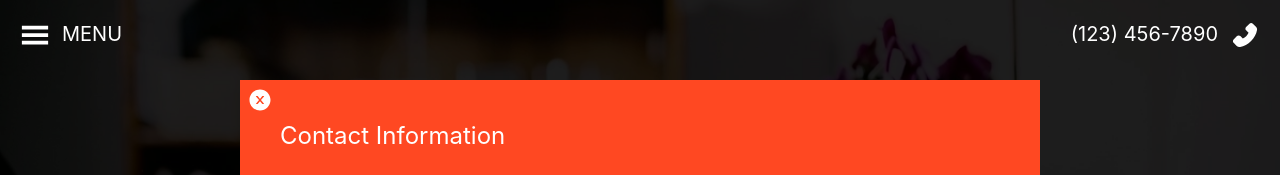
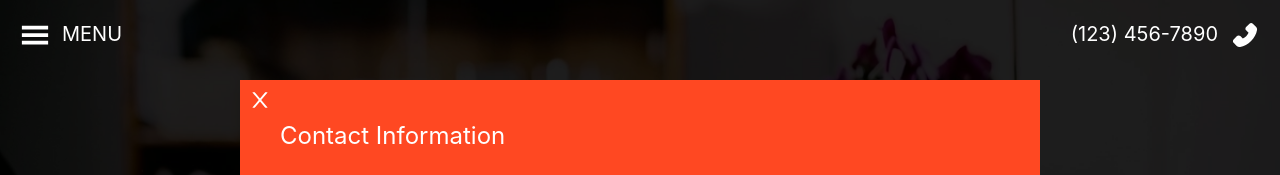
Before and after one commit to EPK3/helptech2point0, a React (Create React App) app: page / in a window 1280 px wide. Both pictures are taken after a click on the element "Contact Now!". Shown: the top 175 px of the page. Built offline with nearby package versions, Linux system fonts and the light colour scheme.

Commit message:
close icon change

```diff
--- a/src/Components/Contact.jsx
+++ b/src/Components/Contact.jsx
@@ -1,5 +1,5 @@
 import React, { useRef } from 'react';
-import { AiFillPhone, AiFillMail, AiOutlineFacebook, AiOutlineInstagram, AiOutlineYoutube, AiOutlineSkype, AiFillCloseCircle } from 'react-icons/ai';
+import { AiFillPhone, AiFillMail, AiOutlineFacebook, AiOutlineInstagram, AiOutlineYoutube, AiOutlineSkype, AiOutlineClose } from 'react-icons/ai';
 import { useStateContext } from '../Context/StateContext';
 
 const Contact = () => {
@@ -11,7 +11,7 @@ const Contact = () => {
         <div className='flex my-20 z-0 mx-auto'>
             <div className='flex flex-col xl:flex-row flex-wrap justify-center m-auto'>
                 <div className='bg-orange w-[350px] md:w-[400px] lg:w-[800px] xl:w-[400px] p-10 mx-1 xl:mx-0'>
-                    <AiFillCloseCircle className='absolute text-white text-2xl -m-8 cursor-pointer' onClick={() => setShowContact(false)}/>
+                    <AiOutlineClose className='absolute text-white text-2xl -m-8 cursor-pointer' onClick={() => setShowContact(false)}/>
                     <h1 className='text-white text-2xl mb-5'>Contact Information</h1>
                     <h2 className='text-white mb-5'>Our IT Professionals can set up your new computer, phone or tablet, and diagnose and repair any problems that arise. Now serving all of Bucks and Montgomery County.</h2>
                     <div className='inline-flex text-white align-middle mb-2 hover:opacity-80 cursor-pointer'>
```
